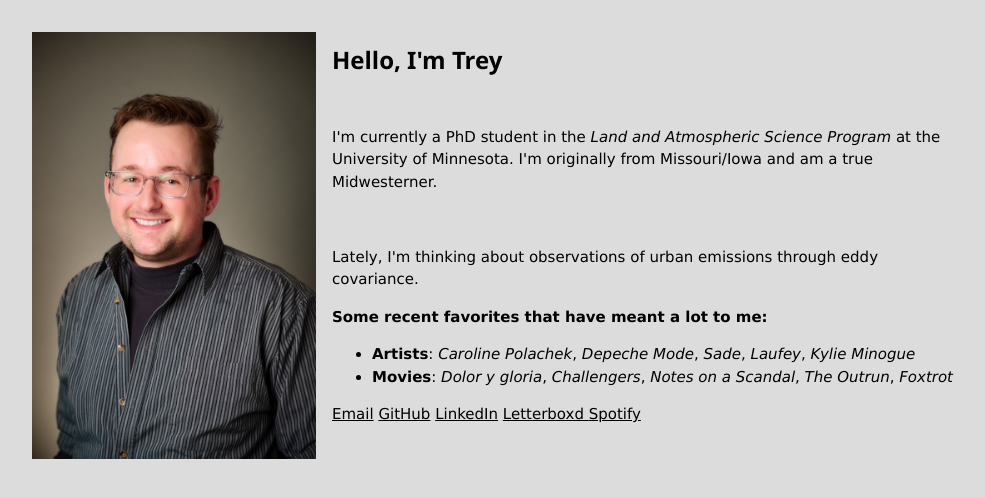
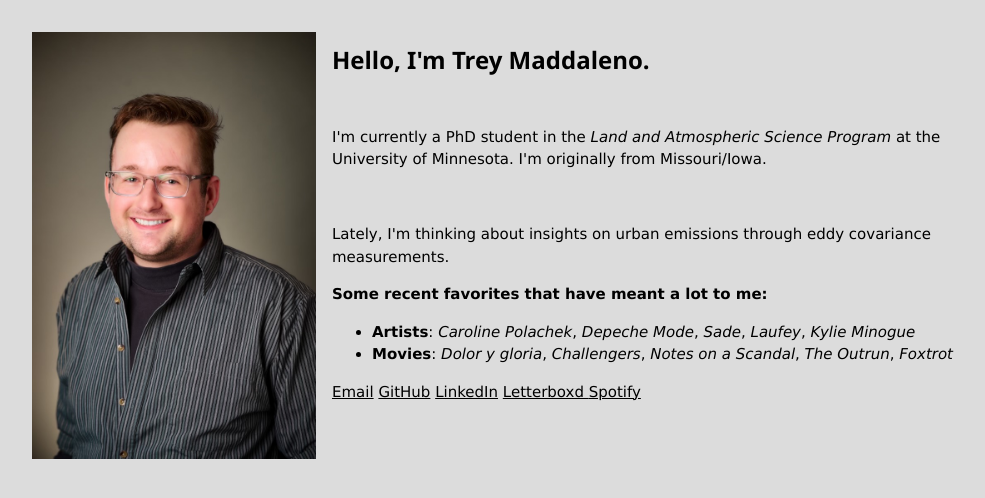
Before and after one commit to treymaddaleno/treymaddaleno.github.io, a plain HTML site: page index.html in a window 1280 px wide. Shown: the whole page, without its empty margins (150-1135 px from the left). Drawn offline with nearby package versions, Linux system fonts and the light colour scheme.

Commit message:
Update index.html
adding my full name

```diff
--- a/index.html
+++ b/index.html
@@ -27,18 +27,18 @@ p    {color: black;}
 
 <div class="w3-twothird">
 <div class="w3-left-align">
-<h3><b>Hello, I'm Trey</b></h3>
+<h3><b>Hello, I'm Trey Maddaleno.</b></h3>
           <br />
           <p>
             I'm currently a PhD student in the
             <i>
               Land and Atmospheric Science Program
             </i>
-            at the University of Minnesota. I'm originally from Missouri/Iowa and am a true Midwesterner.
+            at the University of Minnesota. I'm originally from Missouri/Iowa.
           </p>
           <br />
           <p>
-            Lately, I'm thinking about observations of urban emissions through eddy covariance.
+            Lately, I'm thinking about insights on urban emissions through eddy covariance measurements.
           </p>
           <!--
           <div className="info-section">
```
